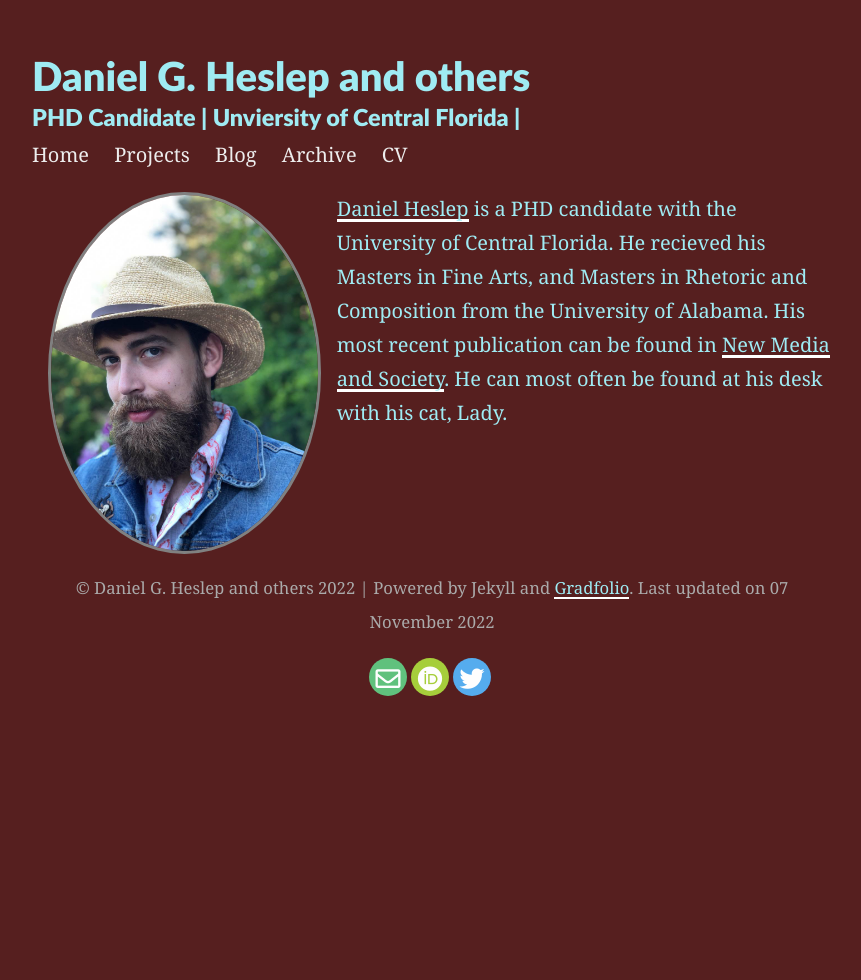
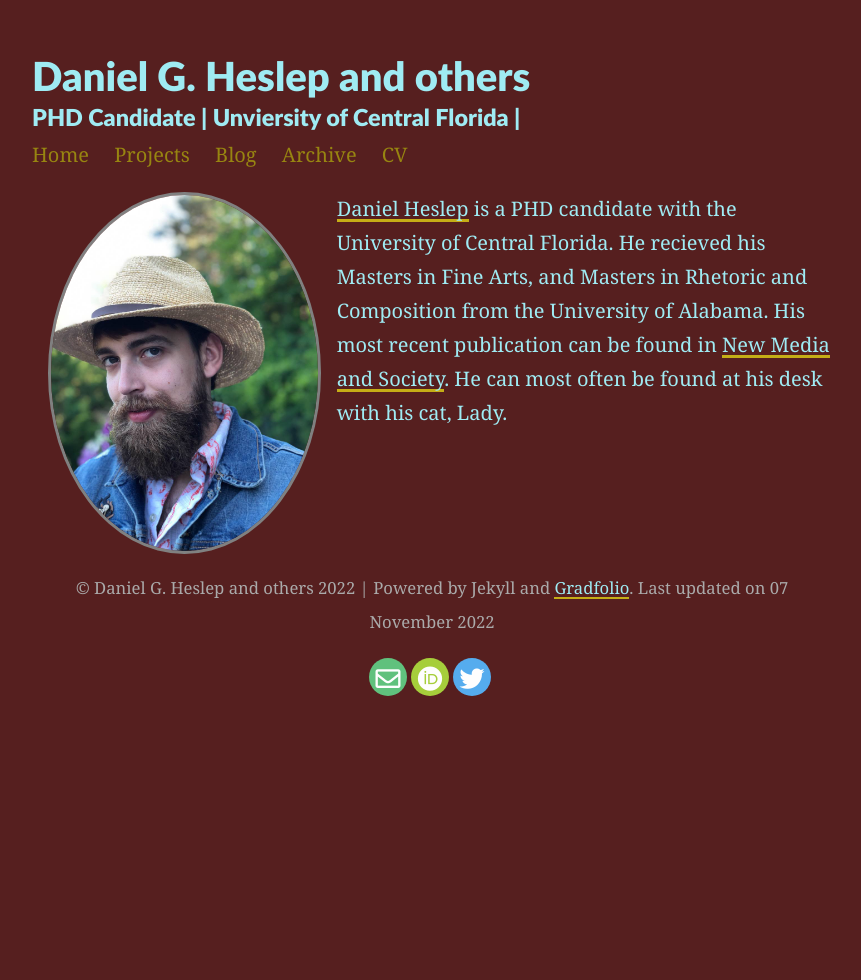
Before and after one commit to CreativeKenning/gradsitedemo, a Jekyll site: the page built from index.md, in a window 1280 px wide. Shown: the whole page, without its empty margins (208-1069 px from the left). Built offline with Jekyll 4.4.1, drawn with Linux system fonts in a browser that asks for light colours; nearby versions of some CDN libraries.

```diff
--- a/assets/css/_sass/variables.scss
+++ b/assets/css/_sass/variables.scss
@@ -8,7 +8,7 @@
 $light-gray: gray;
 $text-color:       rgb(139, 214, 239);
 $background-color: #561f1f;
-$brand-color:      #ededed;
+$brand-color:      #978511;
 
 // Color scheme for light
 $body-bg: #561f1f;
```
